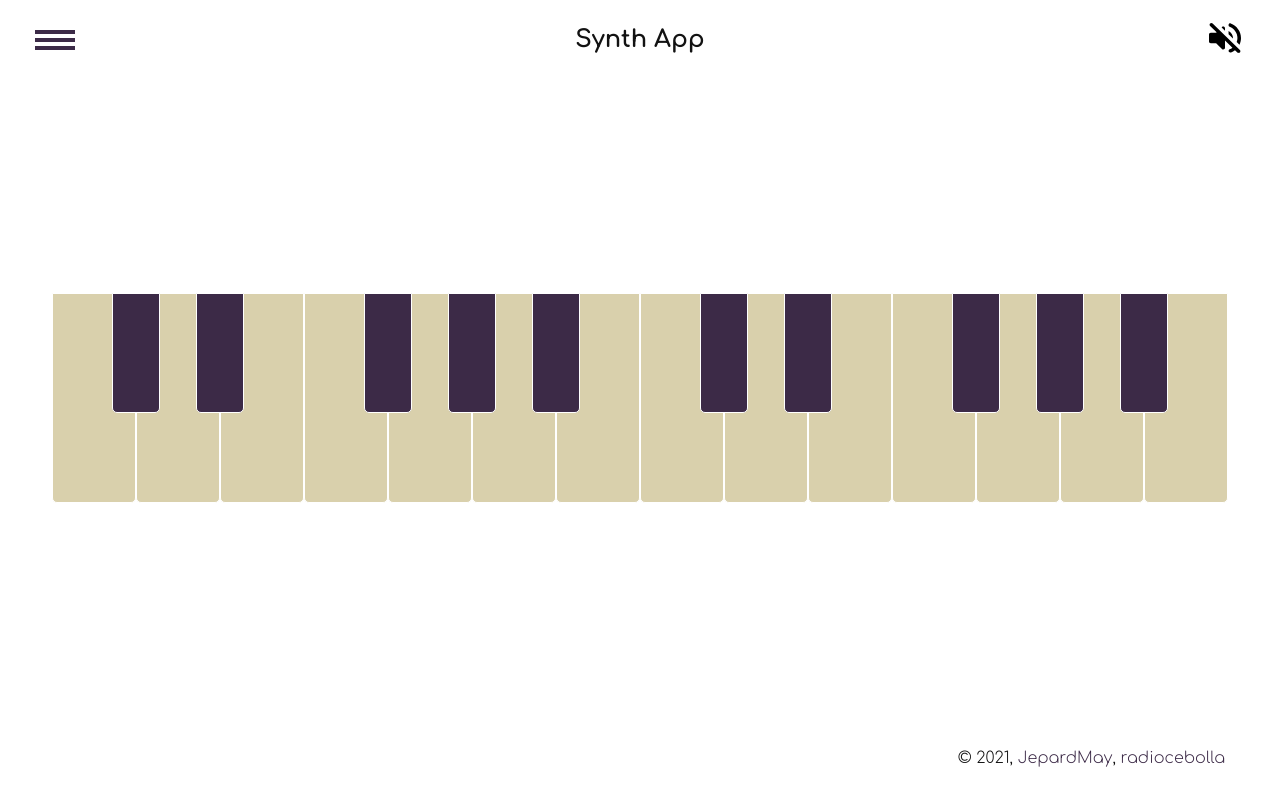
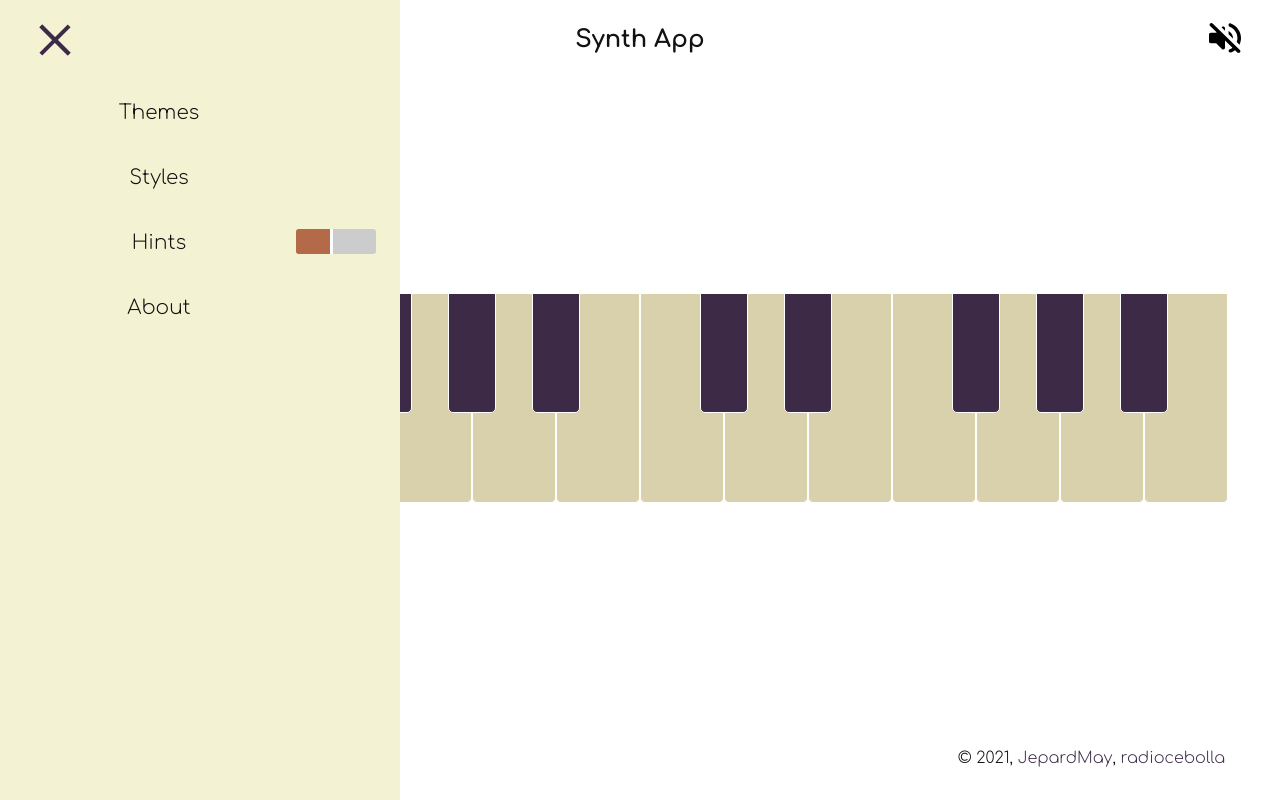
Before and after one commit to JepardMay/synth-app, a website built with webpack: page source/html/index.html in a window 1280 px wide. Built offline with nearby package versions, Linux system fonts and the light colour scheme; files whose address does not match are found by name.

Commit message:
write script for menu

```diff
--- a/source/html/index.html
+++ b/source/html/index.html
@@ -16,8 +16,7 @@
     <header class="header">
       <div class="container">
         <div class="header__wrapper">
-          <nav class="menu">
-            <!-- open class="menu--open" -->
+          <nav class="menu menu--open">
             <button class="menu__btn" type="button" aria-label="Toggle Menu" aria-pressed="false">
               <span></span>
             </button>
--- a/source/js/main.js
+++ b/source/js/main.js
@@ -6,3 +6,4 @@ import { openMenu } from './modules/menu';
 initPiano();
 initVolume();
 screenRotateAlert();
+openMenu();
--- a/source/js/modules/menu.js
+++ b/source/js/modules/menu.js
@@ -1,5 +1,10 @@
 function openMenu() {
-    document.getElementById("box").classList.toggle('active');
+    const menu = document.querySelector('.menu');
+    const menuButton = document.querySelector('.menu__btn');
+    console.log(menu);
+    menuButton.addEventListener('click', () => {
+        menu.classList.toggle('menu--open')
+    });
 }
 
 export { openMenu };
```
Also changed, not shown: build/index.html, 2 other files.
